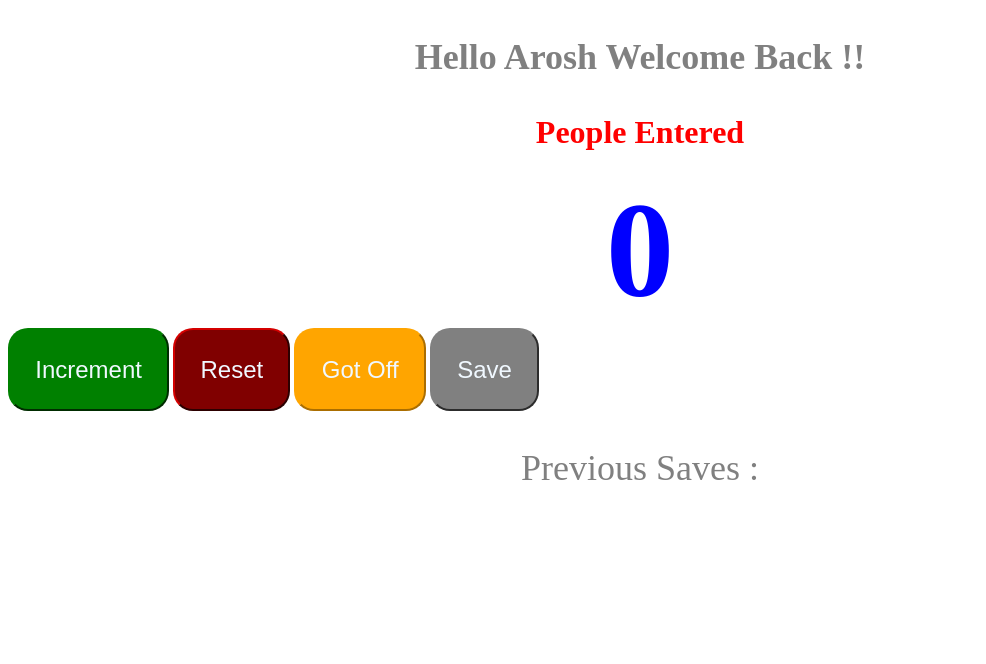
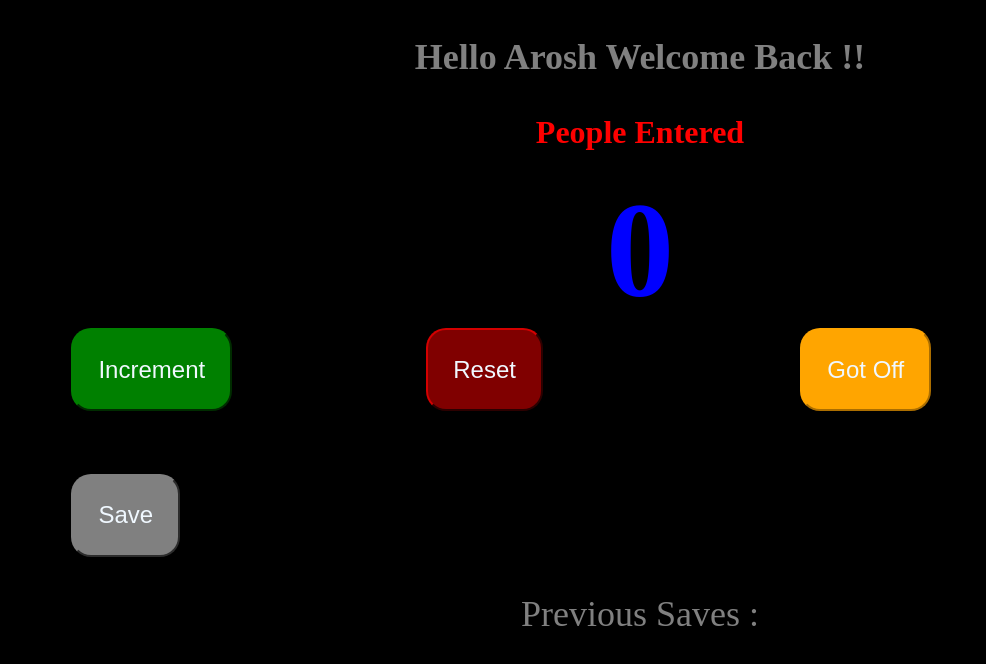
Before and after one commit to aroshjayamanne/PassengerCounterApp, a plain HTML site: page index.html in a window 1280 px wide. Shown: the whole page, without its empty margins (0-986 px from the left). Drawn offline with Linux system fonts and the light colour scheme.

Commit message:
New Feature: allignment of buttons

```diff
--- a/styles.css
+++ b/styles.css
@@ -1,3 +1,7 @@
+body {
+    background-color: black;
+}
+
 h1 {
     font-size: 24;
     color: red;
@@ -19,6 +23,10 @@ h2 {
     border-color: green;
     font-size: 24px;
     align-self: center;
+    margin-left: 5%;
+    margin-right: 5%;
+    margin-top: 0%;
+    margin-bottom: 0%;
 
 }
 
@@ -30,6 +38,10 @@ h2 {
     border-color: maroon;
     font-size: 24px;
     align-self: center;
+    margin-left: 10%;
+    margin-right: 10%;
+    margin-top: 0%;
+    margin-bottom: 0%;
 
 
 }
@@ -42,6 +54,10 @@ h2 {
     border-color: orange;
     font-size: 24px;
     align-self: center;
+    margin-left: 10%;
+    margin-right: 10%;
+    margin-top: 0%;
+    margin-bottom: 5%;
 }
 
 #save {
@@ -51,8 +67,11 @@ h2 {
     border-radius: 20px;
     border-color: gray;
     font-size: 24px;
-    align-self: center;
-    align-content: center;
+    margin-left: 5%;
+    margin-right: 5%;
+    margin-top: 0%;
+    margin-bottom: 0%;
+
 }
 
 #topmsg {
```
